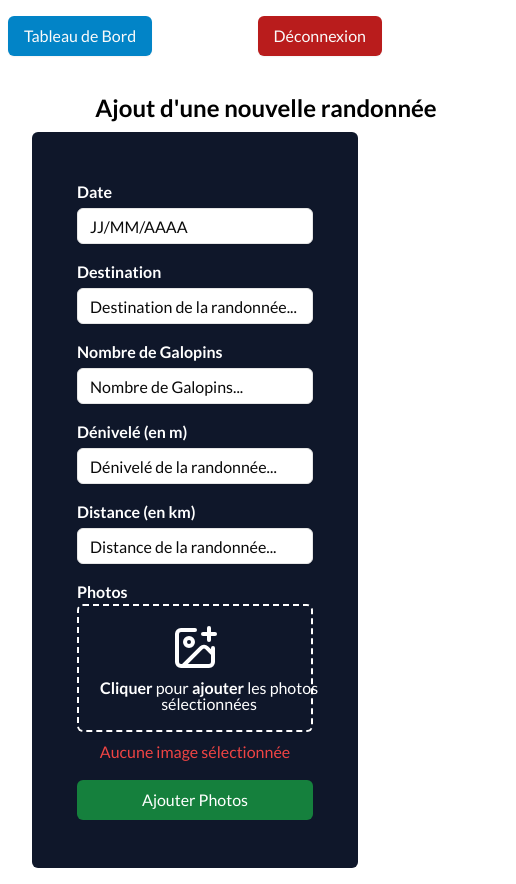
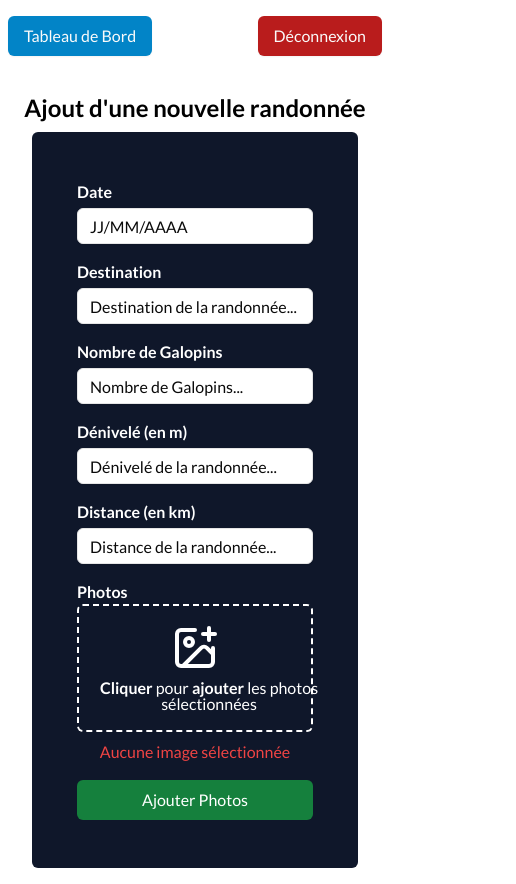
Before and after one commit to SebastienLaurentt/Galopins-Next-V2, a Next.js app: page /account/addrando in a window 390 px wide. Shown: the whole page, 516 px wide, since content can reach past the window. Built offline with nearby package versions, Linux system fonts and the light colour scheme.

Commit message:
create accountSectionHeader component

```diff
--- a/app/(auth)/account/addnews/page.tsx
+++ b/app/(auth)/account/addnews/page.tsx
@@ -1,5 +1,6 @@
 "use client";
 
+import AccountSectionHeader from "@/components/AccountComponent/AccountSectionHeader";
 import { Button } from "@/components/ui/button";
 import { Input } from "@/components/ui/input";
 import { Label } from "@/components/ui/label";
@@ -74,9 +75,7 @@ const AccountNewsAdd = () => {
   return (
     <div className="p-4">
       <main className="text-white">
-        <h3 className="m-8 mx-auto text-center text-black md:w-[400px] lg:w-[500px]">
-          Ajout d&apos;une nouvelle information
-        </h3>
+        <AccountSectionHeader title="Ajout d'une nouvelle information" />
         <div className="mx-2 px-2 md:mx-6 xl:mx-auto xl:max-w-screen-xl xl:px-16">
           <div className="mt-12 flex flex-col items-center justify-center rounded-lg bg-slate-900 p-4">
             <form
--- a/app/(auth)/account/addrando/page.tsx
+++ b/app/(auth)/account/addrando/page.tsx
@@ -1,5 +1,6 @@
 "use client";
 
+import AccountSectionHeader from "@/components/AccountComponent/AccountSectionHeader";
 import Loader from "@/components/Loader/Loader";
 import { Button } from "@/components/ui/button";
 import { Input } from "@/components/ui/input";
@@ -155,10 +156,7 @@ const AccountRandoAdd = () => {
   return (
     <div className="p-4">
       <main className="text-white">
-        <h3 className="m-1 mx-auto w-[500px] text-center text-black">
-          Ajout d&apos;une nouvelle randonnée
-        </h3>
-
+        <AccountSectionHeader title="Ajout d'une nouvelle randonnée" />
         <div className="mx-2 px-2 md:mx-6 xl:mx-auto xl:max-w-screen-xl xl:px-16">
           <div className="mt-2 flex flex-col items-center justify-center rounded-md bg-slate-900 p-4">
             <form
--- a/app/(auth)/account/updatenews/[id]/NewsFormUpdate.tsx
+++ b/app/(auth)/account/updatenews/[id]/NewsFormUpdate.tsx
@@ -1,5 +1,6 @@
 "use client";
 
+import AccountSectionHeader from "@/components/AccountComponent/AccountSectionHeader";
 import { Button } from "@/components/ui/button";
 import { Input } from "@/components/ui/input";
 import { Label } from "@/components/ui/label";
@@ -91,9 +92,7 @@ const NewsFormUpdate: React.FC<NewsFormUpdateProps> = ({ newsData, id }) => {
   return (
     <div className="p-4">
       <main className="text-white">
-        <h3 className="m-4 mx-auto text-center text-black md:w-[400px] lg:w-[500px]">
-          Mise à jour de l&apos;information
-        </h3>
+        <AccountSectionHeader title="Mise à jour de l'information" />
         <div className="mx-2 px-2 md:mx-6 xl:mx-auto xl:max-w-screen-xl xl:px-16">
           <div className="mt-6 flex flex-col items-center justify-center rounded-lg bg-slate-900 p-4">
             <form
--- a/app/(auth)/account/updaterando/[id]/RandoFormUpdate.tsx
+++ b/app/(auth)/account/updaterando/[id]/RandoFormUpdate.tsx
@@ -1,3 +1,4 @@
+import AccountSectionHeader from "@/components/AccountComponent/AccountSectionHeader";
 import { Button } from "@/components/ui/button";
 import { Input } from "@/components/ui/input";
 import { Label } from "@/components/ui/label";
@@ -157,9 +158,7 @@ const RandoFormUpdate: React.FC<RandoFormUpdateProps> = ({ randoData, id }) => {
   return (
     <div className="p-4">
       <main className="text-white">
-        <h3 className="m-1 mx-auto text-center text-black md:w-[400px] lg:w-[500px]">
-          Mise à jour de la randonnée
-        </h3>
+        <AccountSectionHeader title="Mise à jour de la randonnée" />
         <div className="mx-2 px-2 md:mx-6 xl:mx-auto xl:max-w-screen-xl xl:px-16">
           <div className="mt-2 flex flex-col items-center justify-center rounded-lg bg-slate-900 p-4">
             <form
--- /dev/null
+++ b/components/AccountComponent/AccountSectionHeader.tsx
@@ -0,0 +1,13 @@
+interface AccountSectionHeaderProps {
+  title: string;
+}
+
+const AccountSectionHeader = ({ title }: AccountSectionHeaderProps) => {
+  return (
+    <h3 className="m-1 mx-auto text-center text-black md:w-[400px] lg:w-[500px]">
+      {title}
+    </h3>
+  );
+};
+
+export default AccountSectionHeader;
```
